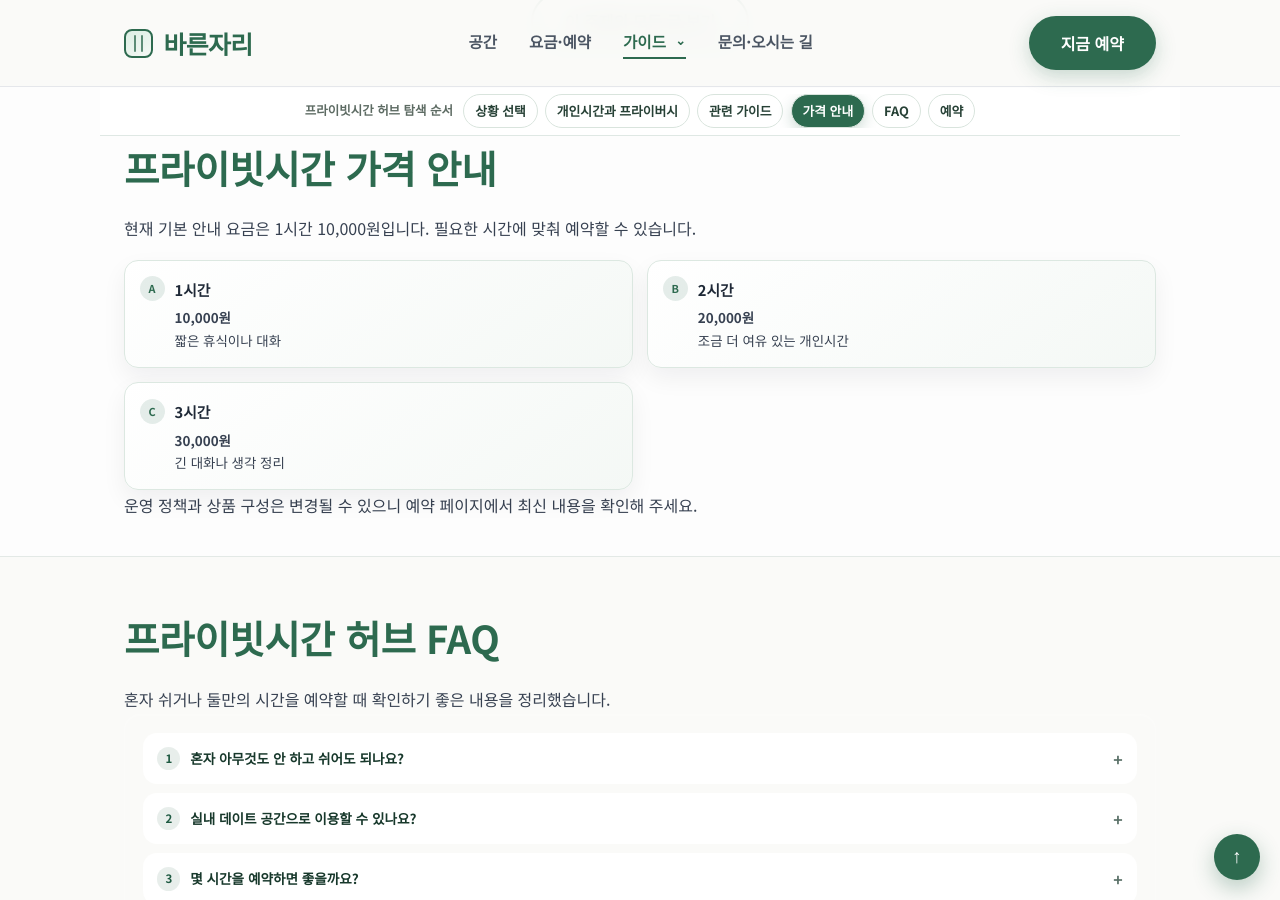
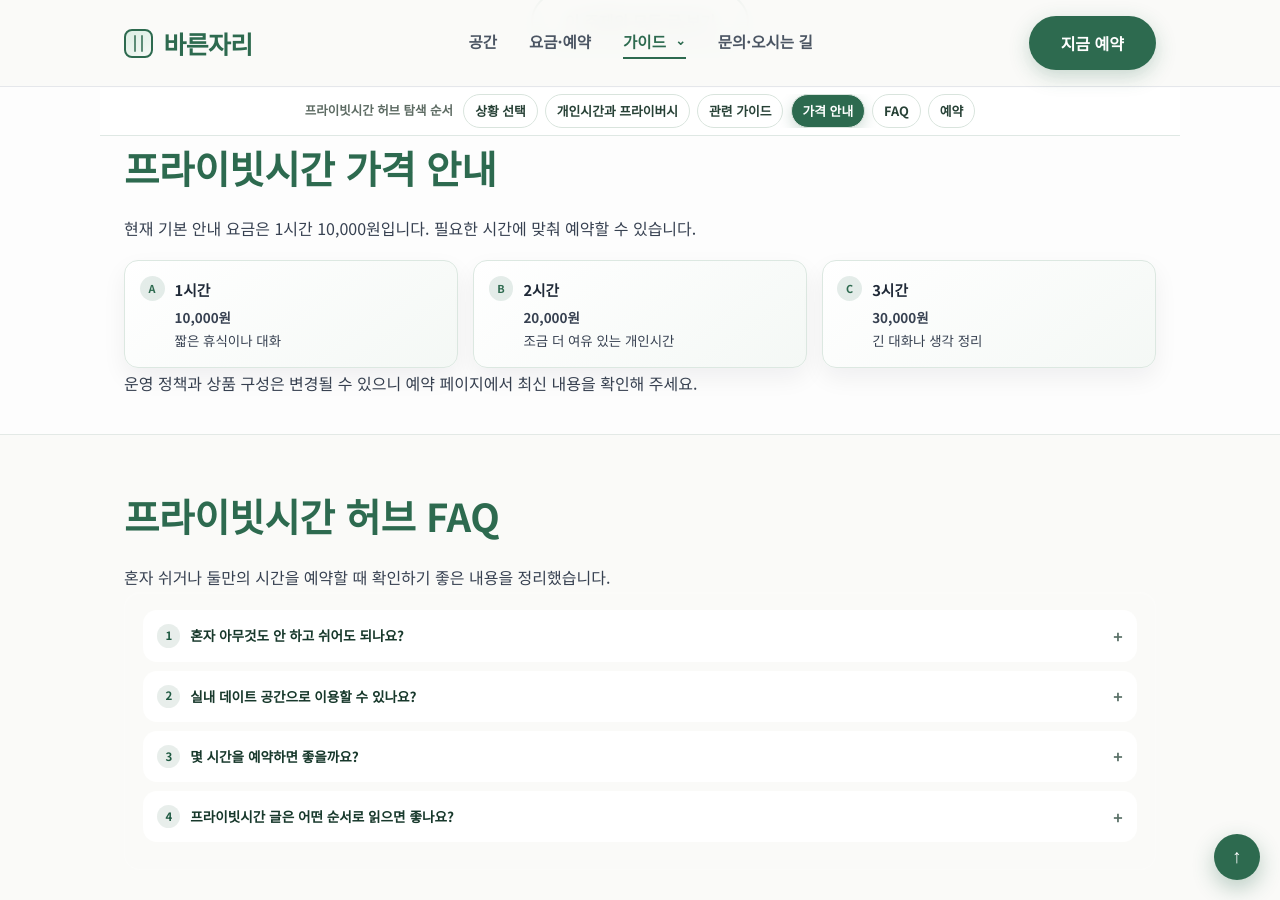
Before and after one commit to bareunspace/blog, a Jekyll site: the page built from private.html, in a window 1280 px wide and 900 px high, scrolled down 3143 px. Built offline with Jekyll 4.4.1, drawn with Linux system fonts in a browser that asks for light colours.

Commit message:
Keep private pricing and other-purpose cards in three columns

```diff
--- a/private.html
+++ b/private.html
@@ -15,6 +15,12 @@
 ---
 
 <style>
+@media (min-width: 768px) {
+  .private-hub #price .about-principle-grid,
+  .private-hub #other-hubs .about-highlight-grid {
+    grid-template-columns: repeat(3, minmax(0, 1fr));
+  }
+}
 @media (min-width: 901px) {
   .private-hub #private-series .meeting-series-grid:not(.private-series-pillar-grid) .meeting-series-card-support {
     grid-column: span 4;
```
